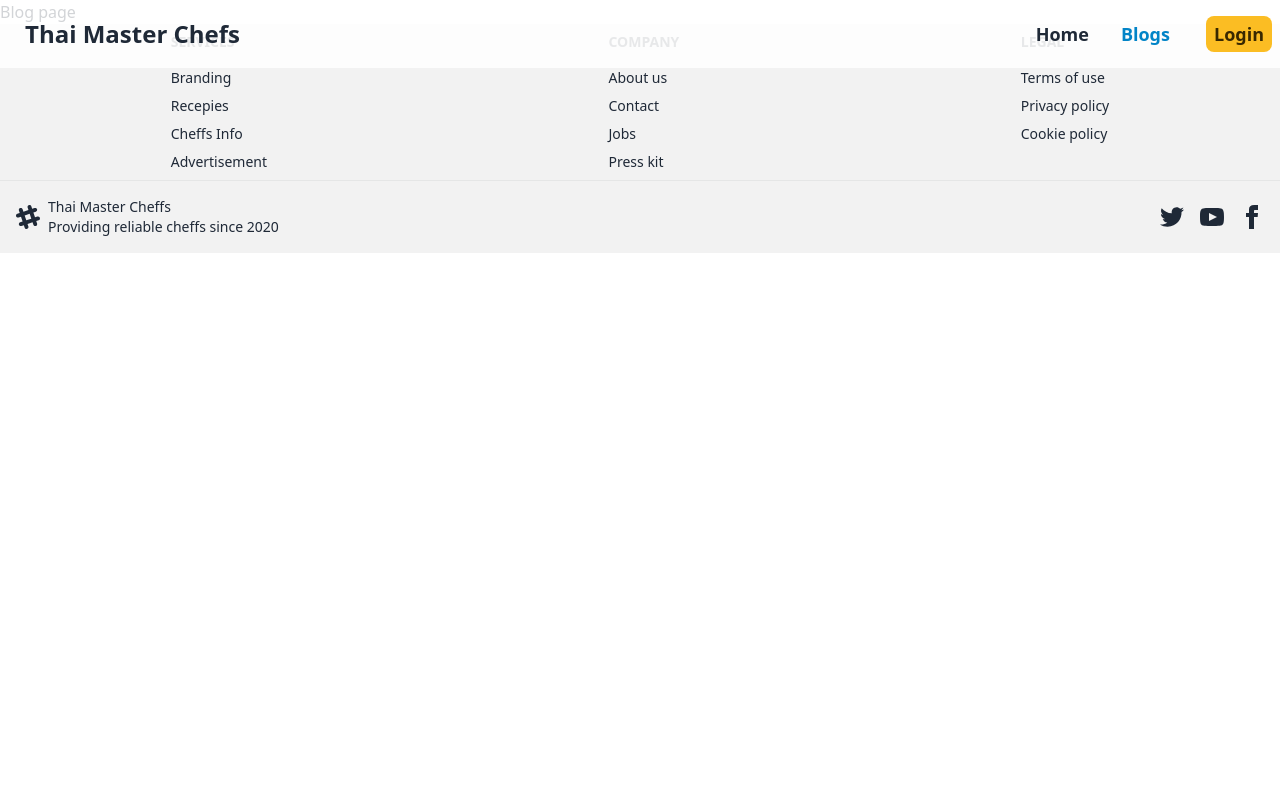
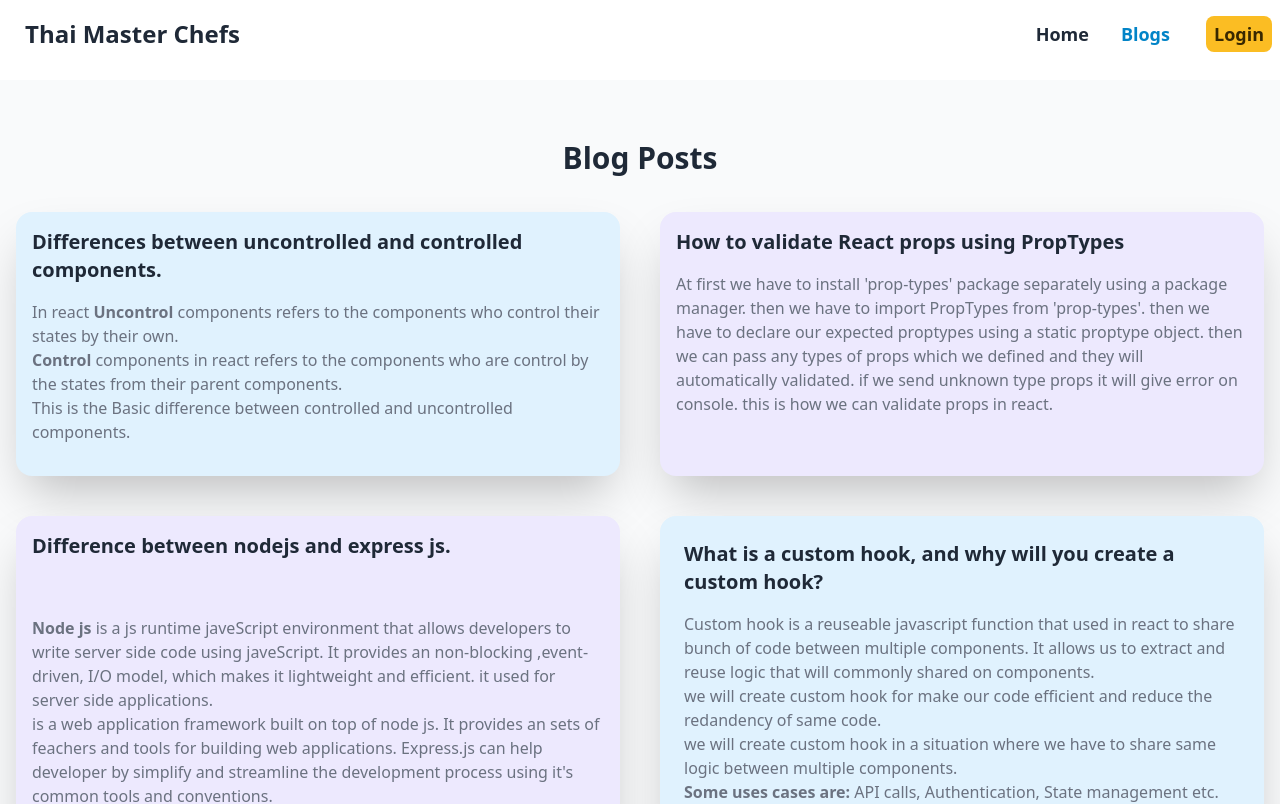
Before and after one commit to emon3455/thai-masterChef, a React (Vite) app: page /blogs in a window 1280 px wide. Shown: the top 804 px of the page. Built offline with nearby package versions, Linux system fonts and the light colour scheme; no server answers.

Commit message:
blog post answering question done

```diff
--- a/src/Pages/Blogs/Blogs.jsx
+++ b/src/Pages/Blogs/Blogs.jsx
@@ -1,10 +1,63 @@
+/* eslint-disable react/no-unescaped-entities */
 /* eslint-disable no-unused-vars */
 import React from 'react';
 
 const Blogs = () => {
     return (
-        <div>
-            <h2>Blog page</h2>
+        <div className='mt-20 bg-gray-50 py-10'>
+
+            <h1 className='text-3xl font-bold my-5 text-center'>Blog Posts</h1>
+
+            <div className="grid grid-cols-1 md:grid-cols-2 gap-10 p-4">
+                <div className='card p-4 shadow-2xl bg-sky-100'>
+                    <h2 className='text-xl font-bold'>
+                        Differences between uncontrolled and controlled components.
+                    </h2>
+                    <p className='text-gray-500 my-4'>
+
+                        In react <span className='font-bold'>Uncontrol</span> components refers to the components who control their states by their own. <br />
+
+                        <span className='font-bold'>Control</span> components in react refers to the components who are control by the states from their parent components. <br />
+
+                        This is the Basic difference between controlled and uncontrolled components.
+
+                    </p>
+                </div>
+                <div className='card p-4 shadow-2xl bg-violet-100'>
+                    <h2 className='text-xl font-bold'>
+                        How to validate React props using PropTypes
+                    </h2>
+                    <p className='text-gray-500 my-4'>
+                        At first we have to install 'prop-types' package separately using a package manager. then we have to import PropTypes from 'prop-types'. then we have to declare our expected proptypes using a static proptype object. then we can pass any types of props which we defined and they will automatically validated. if we send unknown type props it will give error on console. this is how we can validate props in react.
+                    </p>
+                </div>
+                <div className='card p-4 shadow-2xl bg-violet-100'>
+                    <h2 className='text-xl font-bold mb-4 md:mb-10'>
+                        Difference between nodejs and express js.
+                    </h2>
+                    <p className='text-gray-500 my-4'>
+                        <span className='font-bold'>Node js</span> is a js runtime javeScript environment that allows developers to write server side code using javeScript. It provides an non-blocking ,event-driven,  I/O model, which makes it lightweight and efficient. it used for server side applications. <br />
+
+                         is a web application framework built on top of node js. It provides an sets of feachers and tools for building web applications. Express.js can help developer by simplify and streamline the development process using it's common tools and conventions.
+                    </p>
+                </div>
+                <div className='card p-6 shadow-2xl bg-sky-100'>
+                    <h2 className='text-xl font-bold'>
+                        What is a custom hook, and why will you create a custom hook?
+                    </h2>
+                    <p className='text-gray-500 my-4'>
+
+                        Custom hook is a reuseable javascript function that used in react to share bunch of code between multiple components. It allows us to extract and reuse logic that will commonly shared on components. <br />
+
+                        we will create custom hook for make our code efficient and reduce the redandency of same code. <br />
+
+                        we will create custom hook in a situation where we have to share same logic between multiple components. <br />
+
+                        <span className='font-bold'>Some uses cases are:</span> API calls, Authentication, State management etc.
+
+                    </p>
+                </div>
+            </div>
         </div>
     );
 };
--- a/src/Pages/Login/Login.jsx
+++ b/src/Pages/Login/Login.jsx
@@ -29,7 +29,6 @@ const Login = () => {
         signInUser(email , password)
         .then(res=>{
             const logedUser = res.user;
-
             form.reset();
             navigate(from,{replace: true})
         })
--- a/src/Routes/Routes.jsx
+++ b/src/Routes/Routes.jsx
@@ -34,7 +34,7 @@ const router  = createBrowserRouter([
             },
             {
                 path: "/chefs/:id",
-                element: <PrivateRoutes><ChefRecipes></ChefRecipes></PrivateRoutes>,
+                element: <PrivateRoutes> <ChefRecipes></ChefRecipes> </PrivateRoutes>,
                 loader: ({params})=> fetch(`https://thai-master-cheff-server-emon3455.vercel.app/chefs/${params.id}`)
             }
         ]
```
Also changed, not shown: 1 other file (tests, documents, lock files or other folders).
